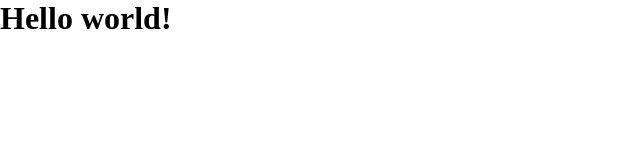
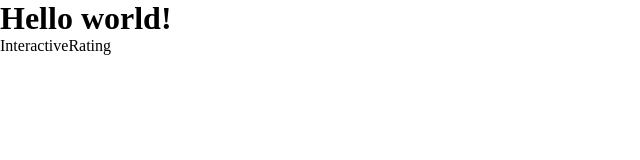
Before and after one commit to Hugomndez/interactive-rating-component, a Next.js app: page / in a window 1280 px wide. Shown: the top 160 px of the page, without its empty margins (0-640 px from the left). Built offline with nearby package versions, Linux system fonts and the light colour scheme.

Commit message:
feat: create InteractiveRating

```diff
--- /dev/null
+++ b/src/components/InteractiveRating/InteractiveRating.tsx
@@ -0,0 +1,5 @@
+const InteractiveRating = () => {
+  return <div>InteractiveRating</div>;
+};
+
+export default InteractiveRating;
--- /dev/null
+++ b/src/components/InteractiveRating/index.ts
@@ -0,0 +1 @@
+export { default as InteractiveRating } from './InteractiveRating';
--- /dev/null
+++ b/src/components/index.ts
@@ -0,0 +1 @@
+export { InteractiveRating } from './InteractiveRating';
--- a/src/pages/index.tsx
+++ b/src/pages/index.tsx
@@ -1,3 +1,4 @@
+import { InteractiveRating } from 'components';
 import type { NextPage } from 'next';
 import Head from 'next/head';
 
@@ -14,7 +15,10 @@ const Home: NextPage = () => {
           href='/favicon-32x32.png'
         />
       </Head>
-      <h1>Hello world!</h1>
+      <main>
+        <h1>Hello world!</h1>
+        <InteractiveRating />
+      </main>
     </>
   );
 };
```
Also changed, not shown: src/components/InteractiveRating/InteractiveRating.module.css (added).
